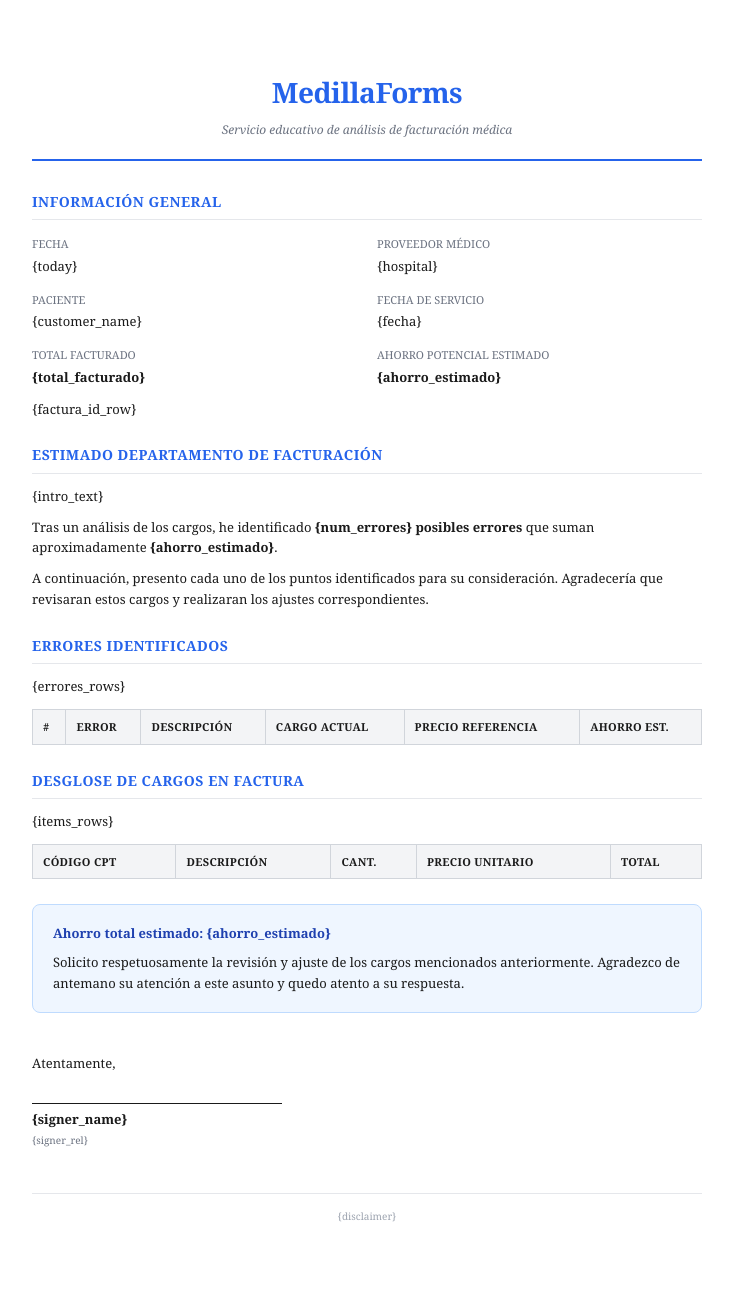
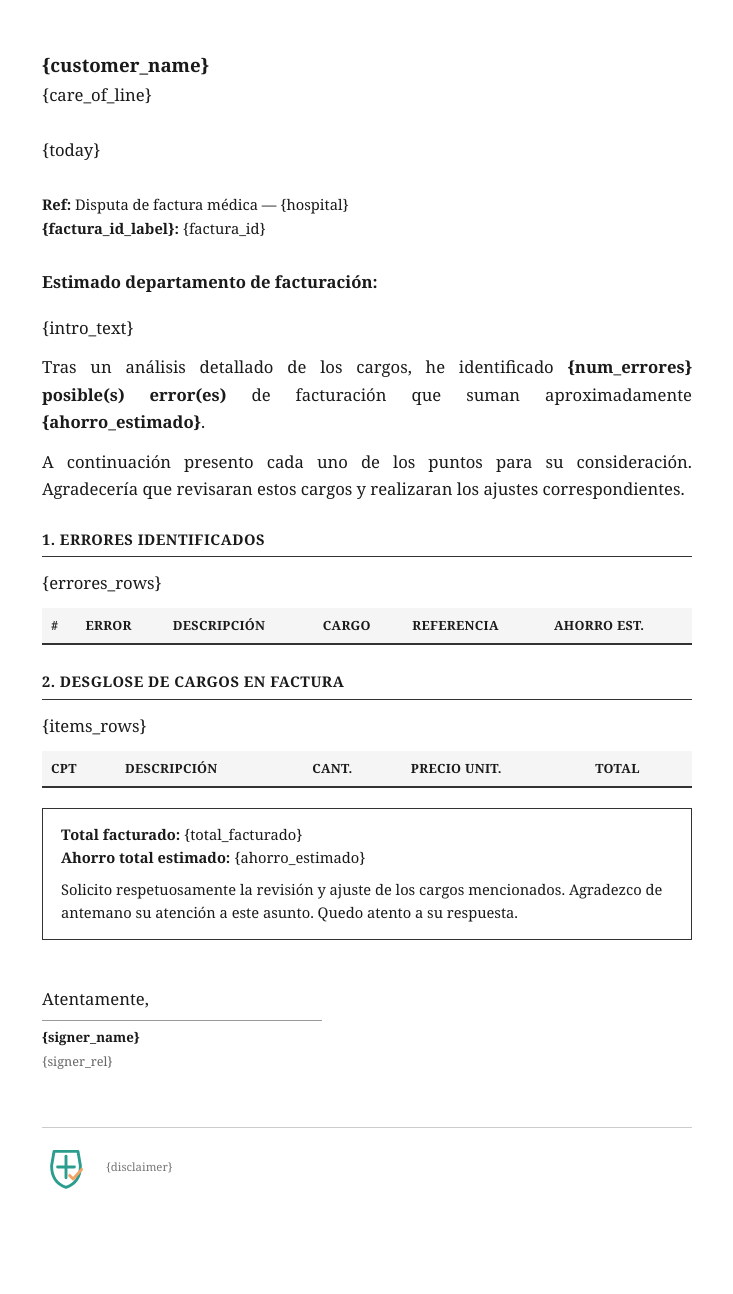
Before and after one commit to leaderforge/web-pipeline, a Python web app: template 04-Web-Pipeline/proyectos/medilla-forms/medillaforms/templates/carta-es.html in a window 1280 px wide. Shown: the whole page, without its empty margins (273-1006 px from the left). After the commit the page ends 1189 px from the top, so only its background shows below. Run offline with Jinja, Linux system fonts and the light colour scheme; the template is opened without the code that fills it, so the values that code supplies are empty.

Commit message:
feat: redesigned dispute letter templates — official format, logo, disclaimer
Both carta-es.html and carta-en.html redesigned:
- Remove header/title — start with patient name
- No addresses (sender or hospital) — per legal research
- Formal official format with serif font (Georgia/Times New Roman)
- Invoice # prominently in reference line
- Care-of line for minors (shown below patient name)
- Gray signature line placeholder for wet signature
- MedillaForms shield logo (SVG) in footer bottom-left
- Updated legal disclaimer: includes 'sender reviewed and approved'
- Clean professional tables with proper borders
- Updated generator.js with new placeholders: {care_of_line}, {factura_id_label}, {factura_id}
- Updated legal_guardrails.json with new letter disclaimers

```diff
--- a/04-Web-Pipeline/proyectos/medilla-forms/medillaforms/data/legal_guardrails.json
+++ b/04-Web-Pipeline/proyectos/medilla-forms/medillaforms/data/legal_guardrails.json
@@ -39,8 +39,8 @@
   "required_disclaimers": {
     "first_message_es": "Importante: MedillaForms es un servicio educativo. No somos abogados y no proporcionamos asesoría legal.",
     "first_message_en": "Important: MedillaForms is an educational service. We are not lawyers and do not provide legal advice.",
-    "letter_footer_es": "Esta carta fue generada con asistencia educativa de MedillaForms. No constituye asesoría legal.",
-    "letter_footer_en": "This letter was generated with educational assistance from MedillaForms. It does not constitute legal advice.",
+    "letter_footer_es": "Esta carta fue generada con asistencia educativa de MedillaForms. No constituye asesoría legal. El remitente revisó y aprobó este documento.",
+    "letter_footer_en": "This letter was generated with educational assistance from MedillaForms. It does not constitute legal advice. The sender reviewed and approved this document.",
     "payment_es": "Recordatorio: Esto es un servicio educativo. No soy abogado. Las cartas son guías informativas para ayudarle en su comunicación con el hospital.",
     "payment_en": "Reminder: This is an educational service. I am not a lawyer. The letters are informational guides to help you communicate with the hospital."
   }
--- a/04-Web-Pipeline/proyectos/medilla-forms/medillaforms/templates/carta-es.html
+++ b/04-Web-Pipeline/proyectos/medilla-forms/medillaforms/templates/carta-es.html
@@ -3,177 +3,226 @@
 <head>
   <meta charset="UTF-8">
   <meta name="viewport" content="width=device-width, initial-scale=1.0">
-  <title>MedillaForms — Carta de Disputa</title>
+  <title>Carta de Disputa — MedillaForms</title>
   <style>
     * { margin: 0; padding: 0; box-sizing: border-box; }
+
     body {
-      font-family: 'Georgia', 'Times New Roman', serif;
+      font-family: 'Georgia', 'Times New Roman', 'DejaVu Serif', serif;
       max-width: 750px;
-      margin: 40px auto;
-      padding: 30px 40px;
+      margin: 50px auto 30px auto;
+      padding: 0 50px;
       color: #1a1a1a;
-      line-height: 1.6;
-      font-size: 13px;
+      line-height: 1.65;
+      font-size: 12.5pt;
     }
-    .header {
-      text-align: center;
-      border-bottom: 2px solid #2563eb;
-      padding-bottom: 20px;
-      margin-bottom: 30px;
+
+    /* ── Sender block (patient name only, no address) ── */
+    .sender {
+      margin-bottom: 28px;
     }
-    .header .logo {
-      font-size: 28px;
+    .sender .name {
+      font-size: 14pt;
       font-weight: bold;
-      color: #2563eb;
-      letter-spacing: -0.5px;
+      color: #1a1a1a;
     }
-    .header .subtitle {
-      color: #6b7280;
-      font-size: 12px;
-      margin-top: 5px;
+    .sender .care-of {
+      font-size: 10pt;
+      color: #555;
+      margin-top: 2px;
       font-style: italic;
     }
-    .section { margin-bottom: 25px; }
-    .section h2 {
-      color: #2563eb;
-      font-size: 14px;
+
+    /* ── Date line ── */
+    .date-line {
+      margin-bottom: 28px;
+      color: #1a1a1a;
+    }
+
+    /* ── Reference line ── */
+    .ref-line {
+      margin-bottom: 28px;
+      font-size: 11pt;
+    }
+    .ref-line strong {
+      font-weight: 600;
+    }
+
+    /* ── Salutation ── */
+    .salutation {
+      margin-bottom: 18px;
+    }
+
+    /* ── Body text ── */
+    .body-text {
+      margin-bottom: 12px;
+      text-align: justify;
+    }
+
+    /* ── Section heading ── */
+    .section-heading {
+      font-size: 11pt;
       font-weight: bold;
-      border-bottom: 1px solid #e5e7eb;
-      padding-bottom: 6px;
-      margin-bottom: 12px;
       text-transform: uppercase;
       letter-spacing: 0.5px;
+      color: #1a1a1a;
+      border-bottom: 1px solid #333;
+      padding-bottom: 5px;
+      margin: 24px 0 12px 0;
     }
-    .info-grid {
-      display: grid;
-      grid-template-columns: 1fr 1fr;
-      gap: 8px 20px;
-    }
-    .info-grid p { margin: 3px 0; }
-    .info-grid .label { color: #6b7280; font-size: 11px; text-transform: uppercase; }
-    .info-grid .value { font-size: 13px; }
+
+    /* ── Tables ── */
     table {
       width: 100%;
       border-collapse: collapse;
-      margin: 12px 0;
-      font-size: 12px;
+      margin: 12px 0 18px 0;
+      font-size: 10.5pt;
     }
     th {
-      background: #f3f4f6;
+      background: #f5f5f5;
       text-align: left;
-      padding: 8px 10px;
-      border: 1px solid #d1d5db;
+      padding: 7px 9px;
+      border-bottom: 2px solid #333;
       font-weight: 600;
-      font-size: 11px;
+      font-size: 9.5pt;
       text-transform: uppercase;
       letter-spacing: 0.3px;
     }
     td {
-      padding: 8px 10px;
-      border: 1px solid #d1d5db;
+      padding: 7px 9px;
+      border-bottom: 1px solid #ddd;
       vertical-align: top;
     }
-    .num { text-align: right; font-variant-numeric: tabular-nums; }
-    .summary {
-      background: #eff6ff;
-      border: 1px solid #bfdbfe;
-      border-radius: 8px;
-      padding: 18px 20px;
-      margin: 25px 0;
+    .num {
+      text-align: right;
+      font-variant-numeric: tabular-nums;
+      white-space: nowrap;
     }
-    .summary strong { color: #1e40af; }
-    .signature { margin-top: 40px; }
-    .signature .line { border-top: 1px solid #1a1a1a; width: 250px; margin: 30px 0 5px 0; }
-    .footer {
+
+    /* ── Summary box ── */
+    .summary-box {
+      border: 1px solid #333;
+      padding: 14px 18px;
+      margin: 20px 0 28px 0;
+      font-size: 11pt;
+      line-height: 1.6;
+    }
+
+    /* ── Signature area ── */
+    .signature-area {
       margin-top: 45px;
+    }
+    .signature-line {
+      width: 280px;
+      border-bottom: 1px solid #999;
+      margin-bottom: 6px;
+    }
+    .signature-label {
+      font-size: 10pt;
+      color: #1a1a1a;
+      font-weight: 600;
+    }
+    .signature-rel {
+      font-size: 9.5pt;
+      color: #666;
+      margin-top: 2px;
+    }
+
+    /* ── Footer ── */
+    .letter-footer {
+      margin-top: 55px;
       padding-top: 15px;
-      border-top: 1px solid #e5e7eb;
-      font-size: 10px;
-      color: #9ca3af;
-      text-align: center;
+      border-top: 1px solid #ccc;
+      display: flex;
+      align-items: center;
+      gap: 16px;
+    }
+    .footer-logo {
+      flex-shrink: 0;
+      width: 48px;
+      height: 48px;
+    }
+    .footer-disclaimer {
+      font-size: 8.5pt;
+      color: #777;
       line-height: 1.5;
+      flex: 1;
+    }
+
+    /* ── Print styles ── */
+    @media print {
+      body {
+        margin: 40px 30px;
+        padding: 0;
+      }
+      @page {
+        margin: 0.6in 0.7in;
+      }
     }
   </style>
 </head>
 <body>
 
-  <div class="header">
-    <div class="logo">MedillaForms</div>
-    <div class="subtitle">Servicio educativo de análisis de facturación médica</div>
+  <!-- ═══ SENDER ═══ -->
+  <div class="sender">
+    <div class="name">{customer_name}</div>
+    {care_of_line}
   </div>
 
-  <div class="section">
-    <h2>Información General</h2>
-    <div class="info-grid">
-      <div>
-        <p class="label">Fecha</p>
-        <p class="value">{today}</p>
-      </div>
-      <div>
-        <p class="label">Proveedor Médico</p>
-        <p class="value">{hospital}</p>
-      </div>
-      <div>
-        <p class="label">Paciente</p>
-        <p class="value">{customer_name}</p>
-      </div>
-      <div>
-        <p class="label">Fecha de Servicio</p>
-        <p class="value">{fecha}</p>
-      </div>
-      <div>
-        <p class="label">Total Facturado</p>
-        <p class="value"><strong>{total_facturado}</strong></p>
-      </div>
-      <div>
-        <p class="label">Ahorro Potencial Estimado</p>
-        <p class="value"><strong>{ahorro_estimado}</strong></p>
-      </div>
-      {factura_id_row}
-    </div>
+  <!-- ═══ DATE ═══ -->
+  <div class="date-line">{today}</div>
+
+  <!-- ═══ REFERENCE ═══ -->
+  <div class="ref-line">
+    <strong>Ref:</strong> Disputa de factura médica — {hospital}<br>
+    <strong>{factura_id_label}:</strong> {factura_id}
   </div>
 
-  <div class="section">
-    <h2>Estimado Departamento de Facturación</h2>
-    <p>{intro_text}</p>
-    <p style="margin-top: 10px;">
-      Tras un análisis de los cargos, he identificado <strong>{num_errores} posibles errores</strong>
-      que suman aproximadamente <strong>{ahorro_estimado}</strong>.
-    </p>
-    <p style="margin-top: 10px;">
-      A continuación, presento cada uno de los puntos identificados para su consideración.
-      Agradecería que revisaran estos cargos y realizaran los ajustes correspondientes.
-    </p>
+  <!-- ═══ SALUTATION ═══ -->
+  <div class="salutation">
+    <strong>Estimado departamento de facturación:</strong>
   </div>
 
-  <div class="section">
-    <h2>Errores Identificados</h2>
+  <!-- ═══ INTRO ═══ -->
+  <p class="body-text">{intro_text}</p>
+
+  <p class="body-text">
+    Tras un análisis detallado de los cargos, he identificado <strong>{num_errores} posible(s) error(es)</strong>
+    de facturación que suman aproximadamente <strong>{ahorro_estimado}</strong>.
+  </p>
+
+  <p class="body-text">
+    A continuación presento cada uno de los puntos para su consideración. Agradecería que revisaran
+    estos cargos y realizaran los ajustes correspondientes.
+  </p>
+
+  <!-- ═══ ERRORS TABLE ═══ -->
+  <div class="section-heading">1. Errores Identificados</div>
   <table>
     <thead>
       <tr>
         <th>#</th>
         <th>Error</th>
         <th>Descripción</th>
-          <th>Cargo Actual</th>
-          <th>Precio Referencia</th>
-          <th>Ahorro Est.</th>
+        <th>Cargo</th>
+        <th>Referencia</th>
+        <th>Ahorro est.</th>
       </tr>
     </thead>
     <tbody>
       {errores_rows}
     </tbody>
   </table>
-  </div>
 
-  <div class="section">
-    <h2>Desglose de Cargos en Factura</h2>
+  <!-- ═══ ITEMS TABLE ═══ -->
+  <div class="section-heading">2. Desglose de Cargos en Factura</div>
   <table>
     <thead>
       <tr>
-          <th>Código CPT</th>
+        <th>CPT</th>
         <th>Descripción</th>
         <th>Cant.</th>
-          <th>Precio Unitario</th>
+        <th>Precio unit.</th>
         <th>Total</th>
       </tr>
     </thead>
@@ -181,27 +230,35 @@
       {items_rows}
     </tbody>
   </table>
+
+  <!-- ═══ SUMMARY ═══ -->
+  <div class="summary-box">
+    <p><strong>Total facturado:</strong> {total_facturado}</p>
+    <p><strong>Ahorro total estimado:</strong> {ahorro_estimado}</p>
+    <p style="margin-top: 8px;">Solicito respetuosamente la revisión y ajuste de los cargos mencionados.
+    Agradezco de antemano su atención a este asunto. Quedo atento a su respuesta.</p>
   </div>
 
-  <div class="summary">
-    <p style="margin-bottom: 8px;">
-      <strong>Ahorro total estimado: {ahorro_estimado}</strong>
-    </p>
-    <p>
-      Solicito respetuosamente la revisión y ajuste de los cargos mencionados anteriormente.
-      Agradezco de antemano su atención a este asunto y quedo atento a su respuesta.
-    </p>
+  <!-- ═══ SIGNATURE ═══ -->
+  <div class="signature-area">
+    <p style="margin-bottom: 8px;">Atentamente,</p>
+    <div class="signature-line"></div>
+    <div class="signature-label">{signer_name}</div>
+    <div class="signature-rel">{signer_rel}</div>
   </div>
 
-  <div class="signature">
-    <p>Atentamente,</p>
-    <div class="line"></div>
-    <p><strong>{signer_name}</strong></p>
-    <p style="font-size: 10px; color: #6b7280; margin-top: 2px;">{signer_rel}</p>
+  <!-- ═══ FOOTER ═══ -->
+  <div class="letter-footer">
+    <div class="footer-logo">
+      <svg viewBox="0 0 200 200" fill="none" xmlns="http://www.w3.org/2000/svg">
+        <path d="M 50 35 L 150 35 L 160 95 C 160 150 130 175 100 185 C 70 175 40 150 40 95 Z"
+              stroke="#2A9D8F" stroke-width="12" stroke-linecap="round" stroke-linejoin="round" fill="none"/>
+        <path d="M 100 55 L 100 145" stroke="#2A9D8F" stroke-width="12" stroke-linecap="round" fill="none"/>
+        <path d="M 65 100 L 135 100" stroke="#2A9D8F" stroke-width="12" stroke-linecap="round" fill="none"/>
+        <path d="M 115 135 L 130 150 L 165 110" stroke="#F4A261" stroke-width="12" stroke-linecap="round" stroke-linejoin="round" fill="none"/>
+      </svg>
     </div>
-
-  <div class="footer">
-    <p>{disclaimer}</p>
+    <div class="footer-disclaimer">{disclaimer}</div>
   </div>
 
 </body>
```
Also changed, not shown: 04-Web-Pipeline/proyectos/medilla-forms/medillaforms/services/generator.js (+18 -12 lines), 04-Web-Pipeline/proyectos/medilla-forms/medillaforms/templates/carta-en.html (+179 -122 lines). Lines whose indentation alone changed are shown as unchanged.
